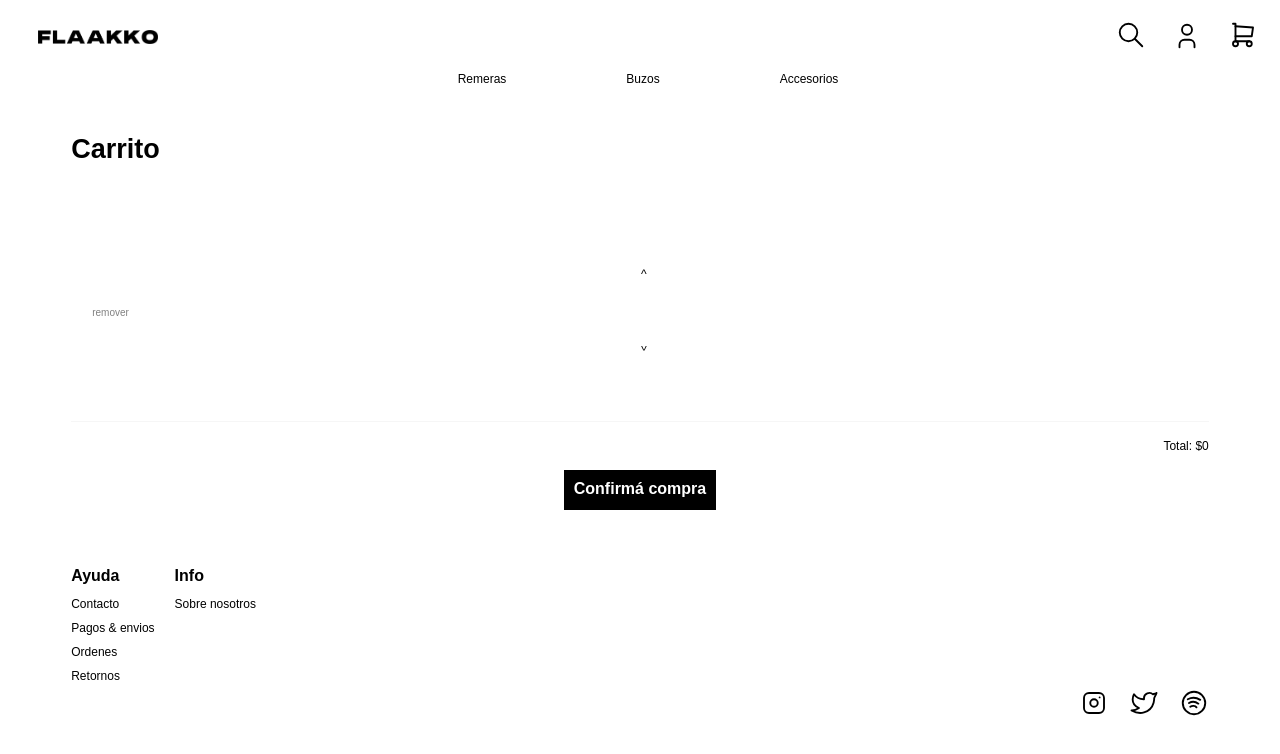
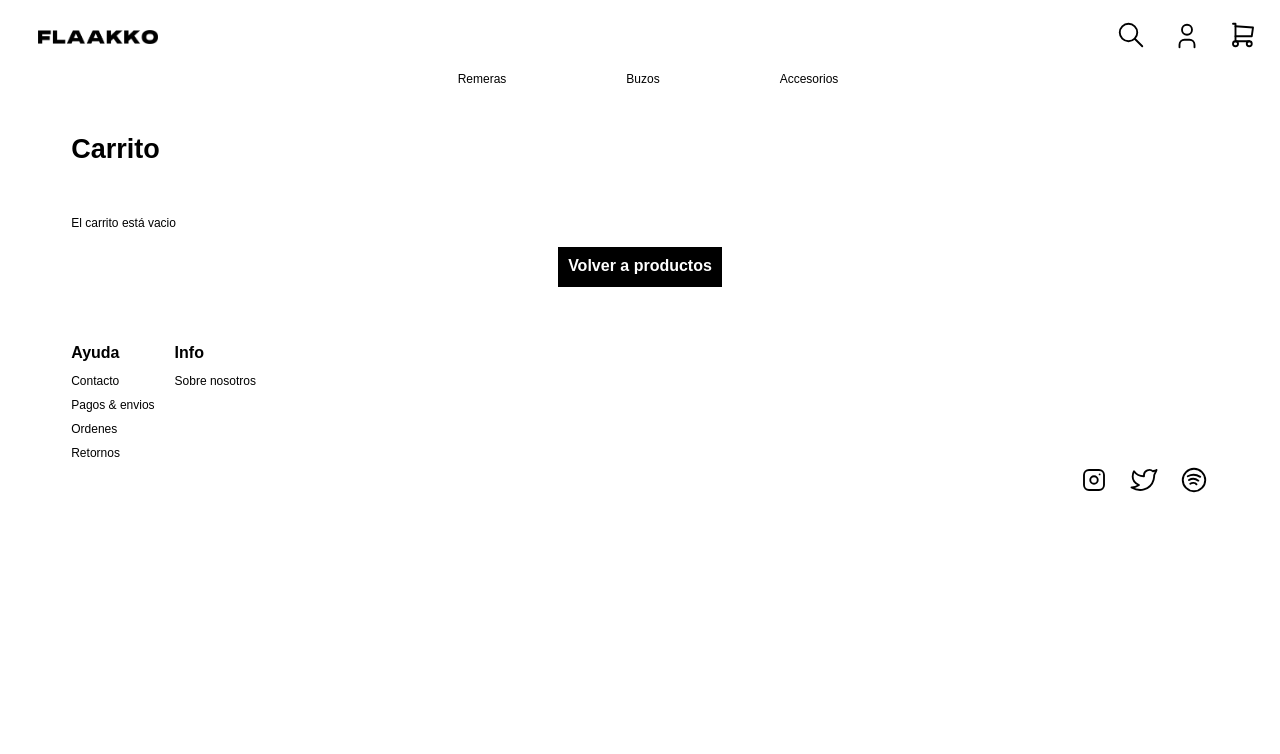
Before and after one commit to jp-quintana/coder-react, a React (Create React App) app: page /cart in a window 1280 px wide. Shown: the top 754 px of the page. Built offline with nearby package versions, Linux system fonts and the light colour scheme.

Commit message:
Add CartItem en proceso

```diff
--- a/src/components/Cart/Cart.js
+++ b/src/components/Cart/Cart.js
@@ -2,56 +2,47 @@ import { useContext, useState } from 'react';
 import {NavLink} from 'react-router-dom'
 
 import { context } from '../../context/CartContext'
+import CartItem from '../CartItem/CartItem'
 
 const Cart = () => {
 
   const contexto = useContext(context);
-  console.log(contexto.carrito)
+  const carrito = contexto.carrito
   return (
     <main class="main">
       <div class="contenedor">
-      {
-        contexto.carrito === []
-        ?
-        <p>El carrito esta vacio</p>
-        :
         <section class="carrito">
           <h1>Carrito</h1>
+          {
+            carrito.length === 0
+
+            ?
+
+            <>
+            <p>El carrito está vacio</p>
+
+            <div class="carrito__boton-container">
+              <NavLink to="/"><button id="boton-carrito" type="button" class="carrito__boton">Volver a productos</button></NavLink>
+            </div>
+            </>
+
+            :
+
+            <>
             <table class="carrito__tabla">
               <tbody id="body-carrito" class="carrito__body">
-            <tr class="carrito__fila">
-            <td class="carrito__producto">
-              <img src="" alt="" class="carrito__imagen"></img>
-              <div class="carrito__info">
-                <p class="carrito__nombre"></p>
-                <div class="carrito__desplegado">
-                  <p>Color: </p>
-                </div>
-                <p data-id="" class="carrito__eliminar">remover</p>
-              </div>
-            </td>
-            <td class="carrito__cantidad">
-              <div class="carrito__cantidad-elementos">
-                <p data-id="" class="carrito__agregar">
-                  ^
-                </p>
-                <p></p>
-                <p data-id="" class="carrito__reducir">
-                  ^
-                </p>
-              </div>
-            </td>
-            <td class="carrito__subtotal"></td>
-          </tr>
+                {carrito.map(item => <CartItem key={item['producto']['sku']} item={item}/>)}
               </tbody>
             </table>
+
             <p id="precio-total-carrito" class="carrito__total">Total: $0</p>
 
             <div class="carrito__boton-container">
               <button id="boton-carrito" type="button" class="carrito__boton">Confirmá compra</button>
             </div>
+            </>
+          }
         </section>
-      }
       </div>
     </main>
   )
--- /dev/null
+++ b/src/components/CartItem/CartItem.js
@@ -0,0 +1,31 @@
+const CartItem = ({ item }) => {
+  console.log(item)
+  return (
+    <tr class="carrito__fila">
+      <td class="carrito__producto">
+        <img src={item.producto.img1} alt="" class="carrito__imagen"></img>
+        <div class="carrito__info">
+          <p class="carrito__nombre">{item.producto.tipo} {item.producto.modelo}</p>
+          <div class="carrito__desplegado">
+            <p>Color: {item.producto.color}</p>
+          </div>
+          <p data-id="" class="carrito__eliminar">remover</p>
+        </div>
+      </td>
+      <td class="carrito__cantidad">
+        <div class="carrito__cantidad-elementos">
+          <p data-id="" class="carrito__agregar">
+            ^
+          </p>
+          <p>{item.cantidad}</p>
+          <p data-id="" class="carrito__reducir">
+            ^
+          </p>
+        </div>
+      </td>
+      <td class="carrito__subtotal">0</td>
+    </tr>
+  )
+}
+
+export default CartItem
--- a/src/components/CartWidget/CartWidget.js
+++ b/src/components/CartWidget/CartWidget.js
@@ -1,4 +1,6 @@
 import { useContext } from 'react'
+import {NavLink} from 'react-router-dom'
+
 import { context } from '../../context/CartContext'
 
 const CartWidget = () => {
@@ -7,7 +9,7 @@ const CartWidget = () => {
   console.log(resultado)
 
   return (
-    <a class="navegacion__enlace" href="pages/carrito.html">
+    <NavLink to="/cart" class="navegacion__enlace" href="pages/carrito.html">
       <svg xmlns="http://www.w3.org/2000/svg" class="icon icon-tabler icon-tabler-shopping-cart" width="30" height="30" viewBox="0 0 24 24" stroke-width="1.5" stroke="#000000" fill="none" stroke-linecap="round" stroke-linejoin="round">
         <path stroke="none" d="M0 0h24v24H0z" fill="none"/>
         <circle cx="6" cy="19" r="2" />
@@ -15,7 +17,7 @@ const CartWidget = () => {
         <path d="M17 17h-11v-14h-2" />
         <path d="M6 5l14 1l-1 7h-13" />
       </svg>
-    </a>
+    </NavLink>
   )
 }
 
--- a/src/context/CartContext.js
+++ b/src/context/CartContext.js
@@ -35,7 +35,6 @@ const CartContext = ({children}) => {
 
   const isInCart = sku => {
     let item = carrito.find(item => item.producto.sku === sku)
-    console.log(item)
     return carrito.indexOf(item)
   }
 
```
Lines whose indentation alone changed are shown as unchanged.
